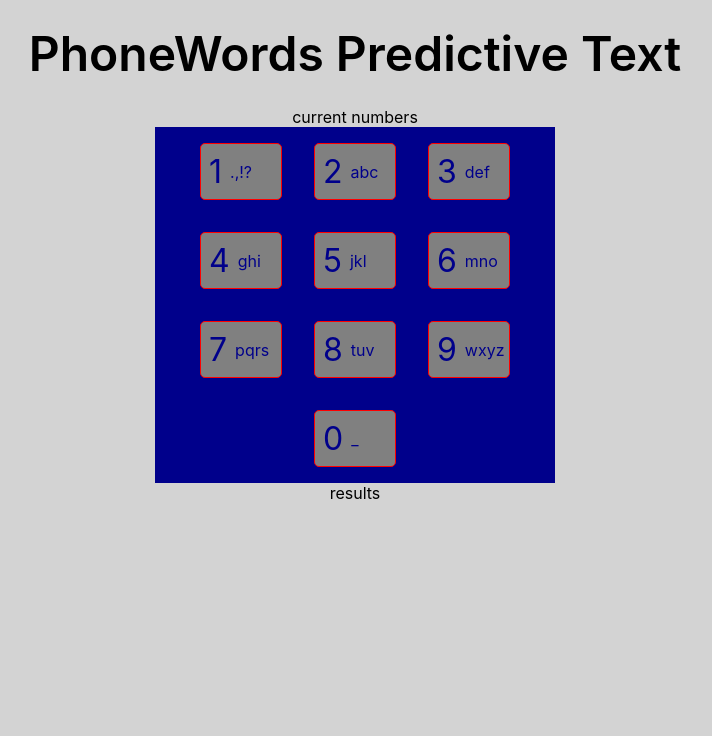
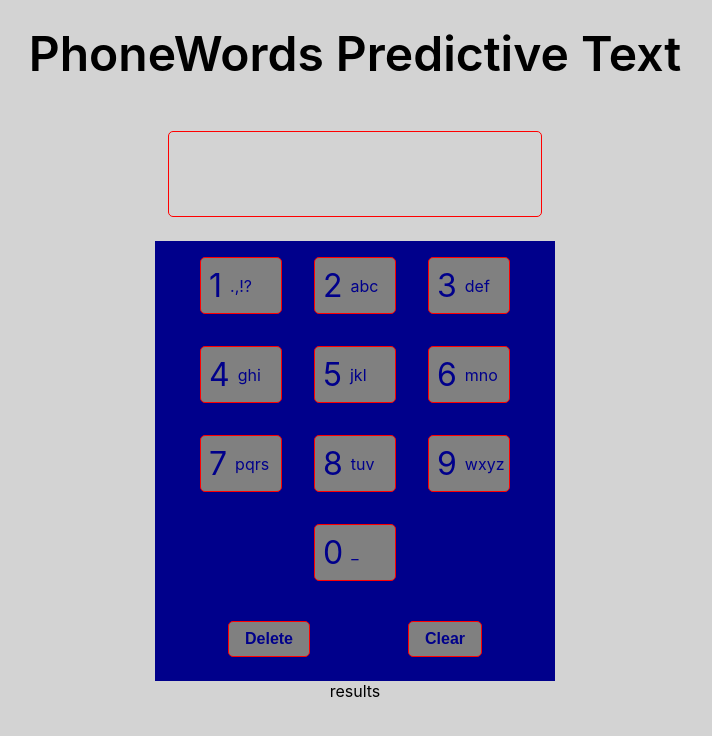
Before and after one commit to nisha0000/number-to-word-converter, a React (Create React App) app in the folder frontend/: page / in a window 1280 px wide. Shown: the top 736 px of the page, without its empty margins (285-997 px from the left). Built offline with nearby package versions, Linux system fonts and the light colour scheme; the HTML template or start-up script is replaced by a standard one.

Commit message:
keypad delete and clear functionality

```diff
--- a/frontend/src/components/phone/keypad/keypad.tsx
+++ b/frontend/src/components/phone/keypad/keypad.tsx
@@ -1,15 +1,19 @@
 import React from "react";
 import _ from "lodash";
-import { StyledKey, StyledKeypad } from "./styled";
+import { StyledButton, StyledButtonsWrapper, StyledKey, StyledKeypad, StyledKeysWrapper } from "./styled";
 import { Key } from "./types";
 import { KEYS } from "./constants";
 
 
-type Props = {}
+type Props = {
+  addDigit: (newDigit: string) => void;
+  deleteDigit: () => void;
+  clearDisplay: () => void;
+}
 
-const displayKey = (key: Key) => {
+const displayKey = (key: Key, addDigit: (newDigit: string) => void) => {
   return (
-    <StyledKey>
+    <StyledKey onClick={(e) => { addDigit(key.digit) }}>
       <div>
         {key.digit}
       </div>
@@ -20,10 +24,16 @@ const displayKey = (key: Key) => {
   )
 }
 
-export const Keypad: React.FC<Props> = () => {
+export const Keypad: React.FC<Props> = (props) => {
   return (
   <StyledKeypad>
-    {_.map(KEYS, (key) => displayKey(key))}
+    <StyledKeysWrapper>
+      {_.map(KEYS, (key) => displayKey(key, props.addDigit))}
+    </StyledKeysWrapper>
+    <StyledButtonsWrapper>
+      <StyledButton onClick={(e) => { props.deleteDigit(); }}>Delete</StyledButton>
+      <StyledButton onClick={(e) => { props.clearDisplay(); }}>Clear</StyledButton>
+    </StyledButtonsWrapper>
   </StyledKeypad>
   )
 }
--- a/frontend/src/components/phone/keypad/styled.ts
+++ b/frontend/src/components/phone/keypad/styled.ts
@@ -27,10 +27,35 @@ export const StyledKey = styled.div`
   }
 `;
 
-export const StyledKeypad = styled.div`
+export const StyledKeysWrapper = styled.div`
   width: 25em;
   display: flex;
   flex-wrap: wrap;
   justify-content: center;
   background-color: darkblue;
 `;
+
+export const StyledKeypad = styled.div`
+  width: 25em;
+  display: flex;
+  flex-direction: column;
+  justify-content: center;
+  background-color: darkblue;
+`;
+
+export const StyledButtonsWrapper = styled.div`
+  display: flex;
+  justify-content: space-around;
+  padding: 1.5em;
+`;
+
+export const StyledButton = styled.button`
+  display: flex;
+  font-weight: 600;
+  font-size: 1em;
+  border-radius: 5px;
+  border: 1px solid red;
+  background-color: grey;
+  color: darkblue;
+  padding: 0.5em 1em;
+`;
--- a/frontend/src/components/phone/phone-presentation.tsx
+++ b/frontend/src/components/phone/phone-presentation.tsx
@@ -1,4 +1,4 @@
-import React from "react";
+import React, { useState } from "react";
 import styled from "styled-components";
 import { Keypad } from "./keypad/keypad";
 
@@ -10,23 +10,52 @@ const StyledWrapper = styled.div`
   align-items: center;
 `;
 
-const StyledNumberDisplay = styled.div``;
+const StyledNumberDisplay = styled.div`
+  display: flex;
+  height: 3em;
+  width: 15em;
+  border: 1px solid red;
+  border-radius: 5px;
+  margin: 1em 0;
+  align-items: center;
+  justify-content: center;
+  font-size: 1.5em;
+  font-weight: 600;
+  overflow-x: scroll;
+  overflow-y: hidden;
+  padding: 0.25em;
+`;
+
+
 const StyledResults = styled.div``;
 
 export const PhonePresentation: React.FC = () => {
+  const [numbersToConvert, setNumbersToConvert] = useState<string>("");
+
+  const setNumbers = (newDigit: string) => {
+    const newValue = numbersToConvert.concat(newDigit);
+    setNumbersToConvert(newValue)
+  }
+
+  const deleteDigit = () => {
+    const newValue = numbersToConvert.slice(0, -1);
+    setNumbersToConvert(newValue)
+  }
+
+  const clearNumbers = () => {
+    setNumbersToConvert("")
+  }
 
   return (
   <StyledWrapper>
     <StyledNumberDisplay>
-    current numbers
+      {numbersToConvert}
     </StyledNumberDisplay>
-    <Keypad></Keypad>
+    <Keypad
+      deleteDigit={deleteDigit}
+      clearDisplay={clearNumbers}
+      addDigit={setNumbers}
+    />
     <StyledResults>results</StyledResults>
   </StyledWrapper>)
 }
-
-// wrapper
-
-// display the numbers ty
-
-//end warpper
```
